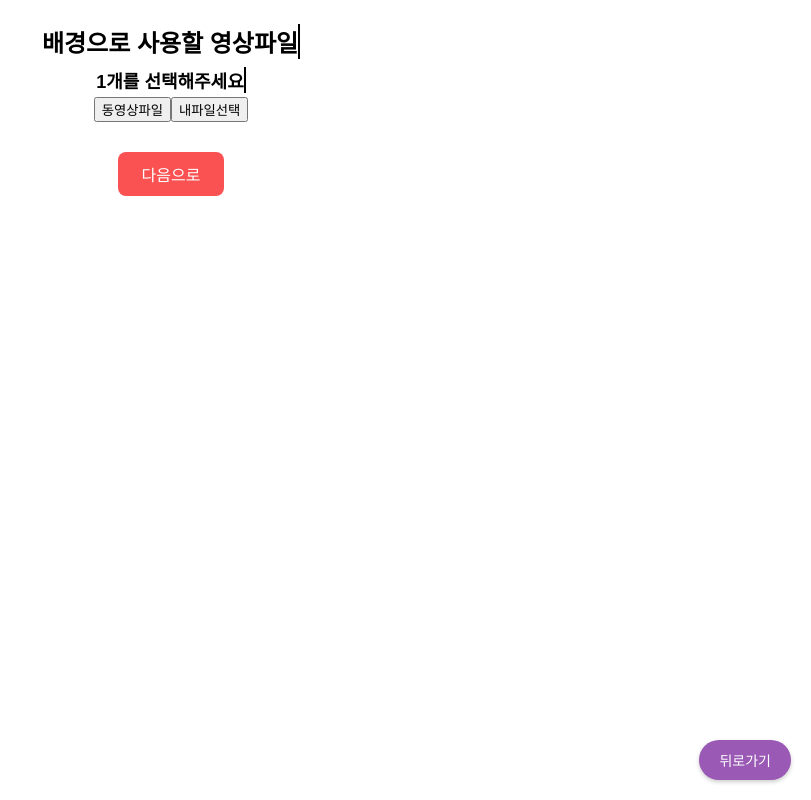
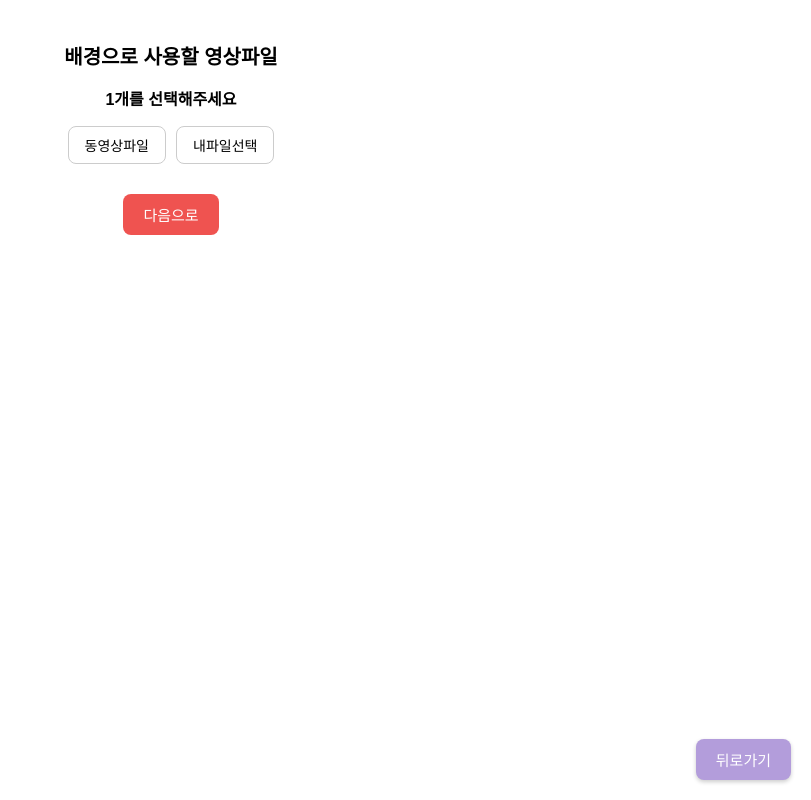
Before and after one commit to xeon-243859/ppongtok-app, a React (Vite) app: page /video/select in a window 1280 px wide. Shown: the whole page, without its empty margins (469-1280 px from the left). Built offline with nearby package versions, Linux system fonts and the light colour scheme.

Commit message:
Style: 영상 선택 및 테마 페이지 CSS 적용 및 레이아웃 안정화

```diff
--- a/src/pages/VideoSelectPage.css
+++ b/src/pages/VideoSelectPage.css
@@ -1,116 +1,100 @@
 .video-select-container {
-  display: flex;
-  flex-direction: column;
-  align-items: center;
-  padding: 20px;
+  text-align: center;
+  padding: 24px;
   background-color: #fff;
-  min-height: 100vh;
-  box-sizing: border-box;
 }
 
-.video-title,
-.video-subtitle {
-  font-size: 24px;
+.video-title {
+  font-size: 20px;
   font-weight: bold;
-  margin: 4px 0;
-  white-space: nowrap;
-  overflow: hidden;
-  border-right: 2px solid;
-  animation: typing 2s steps(30, end), blink 0.75s step-end infinite;
+  margin-bottom: 4px;
 }
 
 .video-subtitle {
-  font-size: 18px;
+  font-size: 16px;
+  margin-bottom: 16px;
 }
 
-.video-thumbnails {
-  display: grid;
-  grid-template-columns: repeat(2, 1fr);
-  gap: 16px;
-  width: 100%;
-  max-width: 600px;
-  margin-top: 20px;
+.video-button-row {
+  display: flex;
+  justify-content: center;
+  gap: 10px;
+  margin-bottom: 20px;
 }
 
-.thumbnail-box {
-  position: relative;
-  width: 100%;
-  padding-top: 56.25%;
-  overflow: hidden;
-  border: 2px solid #ccc;
-  border-radius: 10px;
+.file-select-button {
+  padding: 8px 16px;
+  font-size: 14px;
+  border: 1px solid #ccc;
+  background-color: white;
+  border-radius: 8px;
   cursor: pointer;
-  background-color: #f5f5f5;
-  transition: transform 0.3s, border-color 0.3s;
 }
 
-.thumbnail-box:hover {
-  transform: scale(1.02);
-  border-color: #007bff;
+.selected-video-box {
+  position: relative;
+  margin: 20px auto;
+  max-width: 360px;
+  width: 100%;
+  text-align: center;
 }
 
-.thumbnail-box video {
-  position: absolute;
-  top: 0;
-  left: 0;
+.video-preview {
   width: 100%;
-  height: 100%;
+  max-width: 360px;
+  height: auto;
+  border-radius: 12px;
   object-fit: cover;
-}
-
-.selected {
-  border-color: #007bff;
+  box-shadow: 0 0 10px rgba(0, 0, 0, 0.2);
 }
 
 .overlay-text {
   position: absolute;
-  top: 50%;
+  bottom: 10px;
   left: 50%;
-  transform: translate(-50%, -50%);
+  transform: translateX(-50%);
   background-color: rgba(0, 0, 0, 0.5);
-  color: white;
-  padding: 4px 10px;
-  border-radius: 6px;
+  color: #fff;
   font-size: 14px;
-  pointer-events: none;
+  padding: 4px 12px;
+  border-radius: 10px;
 }
 
 .remove-button {
   position: absolute;
-  bottom: 6px;
-  right: 8px;
-  background-color: rgba(0, 0, 0, 0.6);
-  color: white;
+  top: 10px;
+  right: 10px;
+  background: #eee;
   border: none;
   border-radius: 50%;
-  width: 22px;
-  height: 22px;
-  font-size: 14px;
-  line-height: 18px;
+  width: 28px;
+  height: 28px;
+  font-weight: bold;
   cursor: pointer;
 }
 
+.video-button-group {
+  margin-top: 30px;
+  display: flex;
+  justify-content: center;
+  gap: 20px;
+}
+
+.back-button,
 .next-button {
-  margin-top: 30px;
-  padding: 10px 24px;
-  font-size: 16px;
-  background-color: #fa5252;
-  color: white;
+  padding: 10px 20px;
+  font-size: 15px;
   border: none;
   border-radius: 8px;
   cursor: pointer;
-  transition: background-color 0.3s;
 }
 
-.next-button:hover {
-  background-color: #ff8787;
+.back-button {
+  background-color: #b39ddb;
+  color: white;
 }
 
-@keyframes typing {
-  from { width: 0; }
-  to { width: 100%; }
+.next-button {
+  background-color: #ef5350;
+  color: white;
 }
-
-@keyframes blink {
-  50% { border-color: transparent; }
-}
--- a/src/pages/VideoThemePage.css
+++ b/src/pages/VideoThemePage.css
@@ -1,35 +1,48 @@
 .video-theme-container {
+  padding: 24px;
   text-align: center;
-    background-color: #fff4f7;
-    min-height: 100vh;
-    padding: 40px 20px;
+  background-color: #fffafc;
+}
+
+.video-theme-container h2 {
+  font-size: 22px;
+  margin-bottom: 24px;
+  color: #333;
 }
 
 .video-grid {
-    display: flex;
-    flex-wrap: wrap;
+  display: grid;
+  grid-template-columns: repeat(2, 1fr);
+  gap: 20px;
   justify-content: center;
-    gap: 20px;
-    margin-top: 30px;
+  padding: 0 16px;
 }
 
-  .video-item {
-    width: 150px;
+.video-option {
   border: 2px dashed #ccc;
+  border-radius: 12px;
   padding: 10px;
-    border-radius: 15px;
+  background-color: white;
   cursor: pointer;
-    background-color: white;
+  transition: transform 0.2s ease;
 }
 
-  .video-item video {
+.video-option:hover {
+  transform: scale(1.02);
+  border-color: #999;
+}
+
+.video-option video {
   width: 100%;
+  max-width: 150px;
   height: auto;
   border-radius: 10px;
+  display: block;
+  margin: 0 auto 8px auto;
 }
 
-  .video-item span {
-    display: block;
-    margin-top: 10px;
-    font-weight: bold;
+.video-option p {
+  font-size: 14px;
+  color: #555;
+  margin: 0;
 }
```
Lines whose indentation alone changed are shown as unchanged.
